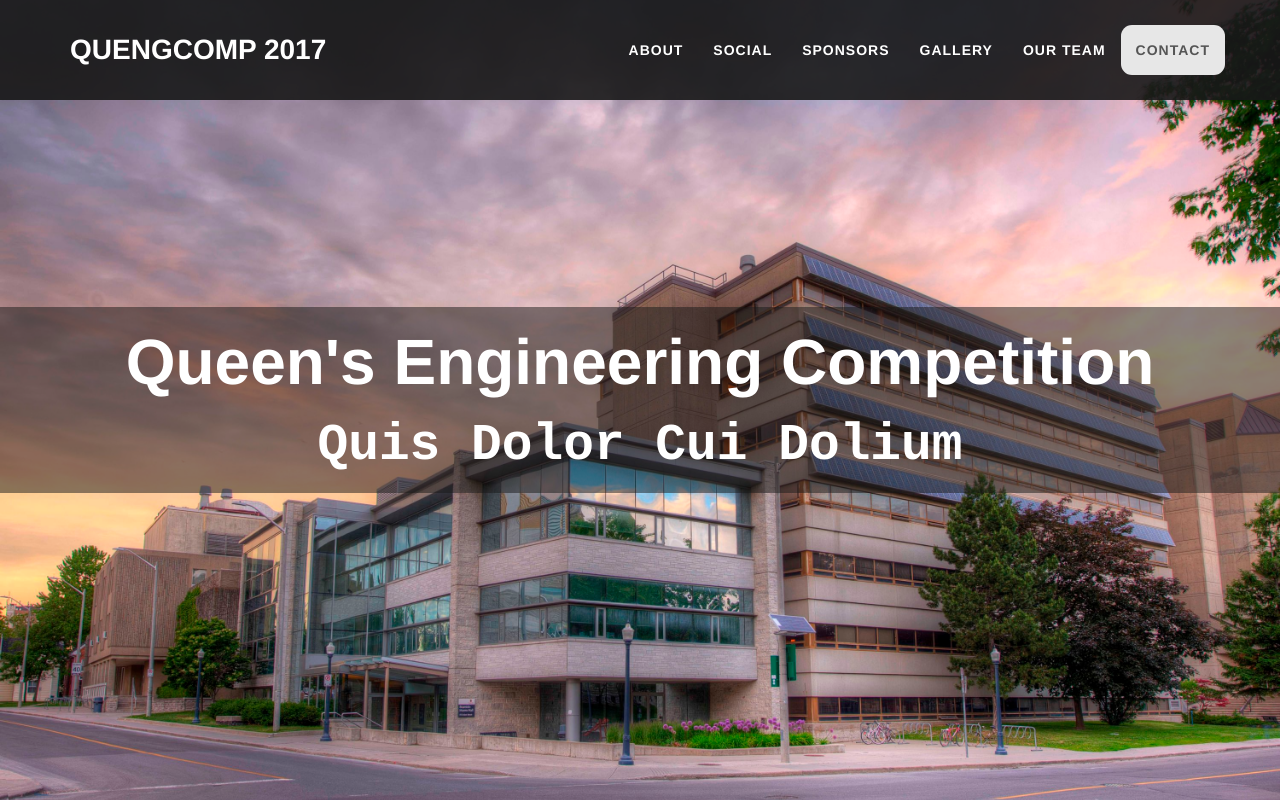
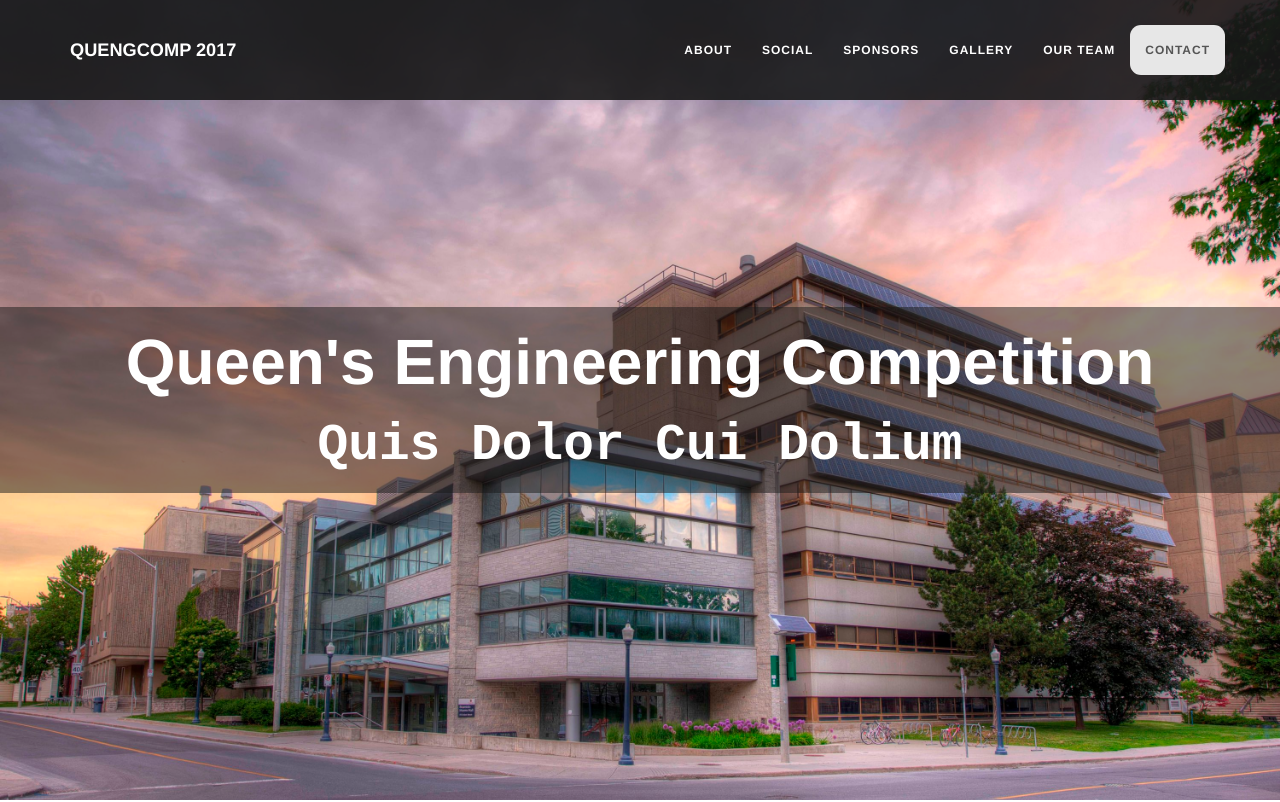
Before and after one commit to ccrowley96/quengcomp, a plain HTML site: page index.html in a window 1280 px wide. Shown: the top 802 px of the page. Drawn offline with nearby package versions, Linux system fonts and the light colour scheme; a web font is replaced by a local one.

Commit message:
changed font text in nav bar

```diff
--- a/resources/css/style.css
+++ b/resources/css/style.css
@@ -124,7 +124,10 @@ hr.small {
 }
 .navbar-custom .navbar-brand {
   color: white;
+  font-size: 12px;
 }
+
+
 .navbar-custom .navbar-brand:hover,
 .navbar-custom .navbar-brand:focus,
 .navbar-custom .navbar-brand:active,
@@ -136,6 +139,7 @@ hr.small {
 }
 .navbar-custom .navbar-nav li a {
   color: white;
+  font-size: 12px;
 }
 .navbar-custom .navbar-nav li a:hover {
   color: white;
@@ -163,10 +167,15 @@ hr.small {
 }
 .navbar-custom .navbar-toggle:hover,
 .navbar-custom .navbar-toggle:focus {
-  background-color: #932fe0;
+  /*background-color: #932fe0;*/
   color: white;
-  border-color: #932fe0;
+  /*border-color: #932fe0;*/
 }
+
+.navbar-custom .navbar-brand {
+  /*font-size: 2em;*/
+}
+
 @media (min-width: 768px) {
   .navbar-custom {
     padding: 25px 0;
@@ -175,7 +184,7 @@ hr.small {
     transition: padding 0.3s;
   }
   .navbar-custom .navbar-brand {
-    font-size: 2em;
+    font-size: 1.3em;
     -webkit-transition: all 0.3s;
     -moz-transition: all 0.3s;
     transition: all 0.3s;
```
